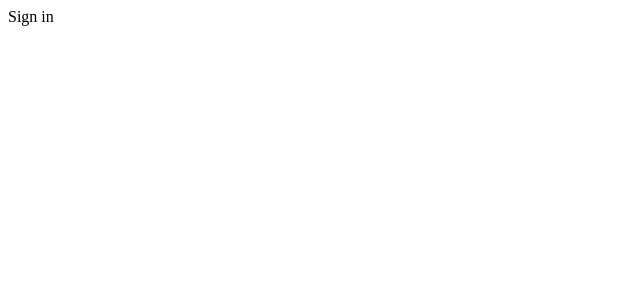
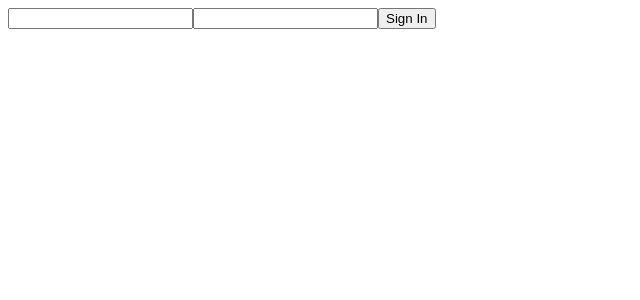
Before and after one commit to Scoreaux/monzo-code-challenge, a React app: page /#/ in a window 1280 px wide. Shown: the top 300 px of the page, without its empty margins (0-640 px from the left). Built offline with nearby package versions, Linux system fonts and the light colour scheme.

Commit message:
Added Authenticate component and connected API methods

```diff
--- a/src/api/auth.js
+++ b/src/api/auth.js
@@ -16,7 +16,7 @@ export async function signIn({ username, password, expiry } = {}) {
       return { error: response.data.error };
     }
     // Return error
-    return { error };
+    return { error: 'An unknown error occurred, please try again later' };
   }
 }
 
--- /dev/null
+++ b/src/components/Authenticate/Authenticate.jsx
@@ -0,0 +1,39 @@
+import React, { Component } from 'react';
+
+class Authenticate extends Component {
+  state = {
+    username: '',
+    password: '',
+  }
+
+  onChange = (e) => {
+    this.setState({
+      [e.target.name]: e.target.value,
+    });
+  }
+
+  onSubmit = () => {
+    this.props.signIn(this.state);
+  }
+
+  render() {
+    const { auth } = this.props;
+    const { username, password } = this.state;
+
+    return (
+      <div>
+        {auth.message &&
+          <p>{auth.message}</p>
+        }
+        <input type="text" name="username" value={username} onChange={this.onChange} />
+        <input type="password" name="password" value={password} onChange={this.onChange} />
+        <button onClick={this.onSubmit} disabled={auth.loading}>Sign In</button>
+        {auth.accessToken &&
+          <p>{auth.accessToken}</p>
+        }
+      </div>
+    );
+  }
+}
+
+export default Authenticate;
--- /dev/null
+++ b/src/components/Authenticate/index.js
@@ -0,0 +1 @@
+export { default } from './Authenticate';
--- a/src/containers/App/App.jsx
+++ b/src/containers/App/App.jsx
@@ -2,12 +2,99 @@ import React, { Component } from 'react';
 import { HashRouter } from 'react-router-dom';
 import { Switch, Route } from 'react-router';
 
+import { signIn, validateToken } from 'src/api/auth';
+
+import Authenticate from 'src/components/Authenticate';
+
 class App extends Component {
+  state = {
+    auth: {
+      accessToken: localStorage.getItem('accessToken'),
+      loading: false,
+      message: null,
+    },
+  }
+
+  async componentDidMount() {
+    const { auth } = this.state;
+
+    // Clear access token if validation fails
+    if (auth.accessToken) {
+      const isValid = await validateToken(auth.accessToken);
+      if (!isValid) {
+        localStorage.setItem('accessToken', null);
+        this.setState(state => ({
+          auth: {
+            ...state.auth,
+            accessToken: null,
+          },
+        }));
+      }
+    }
+  }
+
+  signIn = async (args) => {
+    // Set loading status to true
+    this.setState(state => ({
+      auth: {
+        ...state.auth,
+        loading: true,
+        message: null,
+      }
+    }));
+
+    // Request sign in response from server
+    const response = await signIn({ ...args, expiry: '10s' });
+
+    if (response.accessToken) {
+      // Save access token to localStorage for persistant sessions
+      localStorage.setItem('accessToken', response.accessToken);
+      // Save access token to container state
+      this.setState(state => ({
+        auth: {
+          ...state.auth,
+          accessToken: response.accessToken,
+          loading: false,
+        }
+      }));
+    } else {
+      // Save error message to container state
+      this.setState({
+        auth: {
+          accessToken: null,
+          loading: false,
+          message: response.error,
+        },
+      });
+    }
+  }
+
+  signOut = (message) => {
+    // Remove access taken from localStorage
+    localStorage.setItem('accessToken', null);
+    // Remove access token from container state
+    this.setState(state => ({
+      auth: {
+        ...state.auth,
+        accessToken: null,
+        message,
+      }
+    }));
+  }
+
   render() {
+    const { auth } = this.state;
+
     return (
       <HashRouter>
         <Switch>
-          <Route exact path="/" render={() => (<div>Sign in</div>)} />
+          <Route
+            exact
+            path="/"
+            render={() => (
+              <Authenticate auth={auth} signIn={this.signIn} />
+            )}
+          />
           <Route exact path="/apps" render={() => (<div>Apps</div>)} />
           <Route path="/apps/:id" render={props => (<div>App ID {props.match.params.id}</div>)} />
         </Switch>
```
Also changed, not shown: .eslintrc.json.
